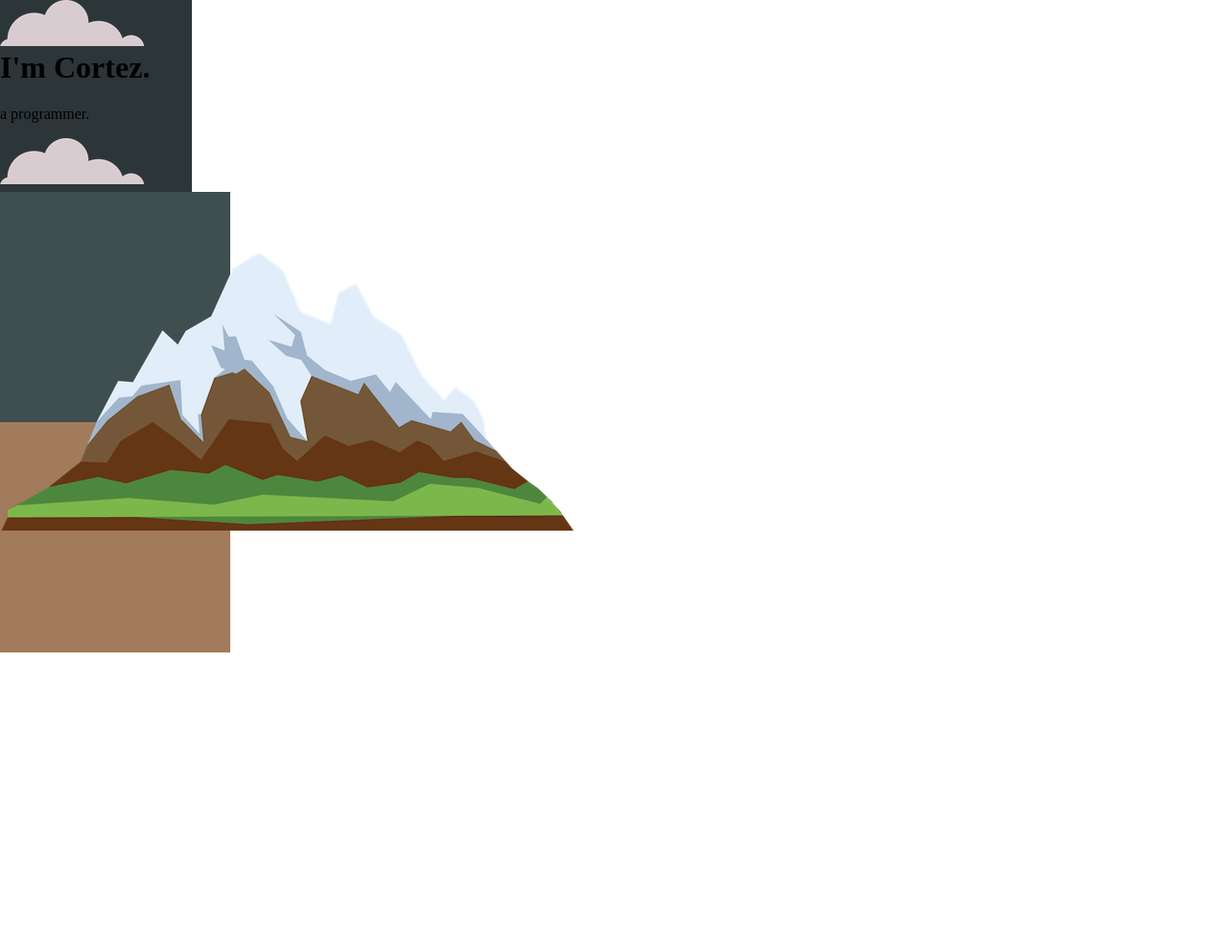
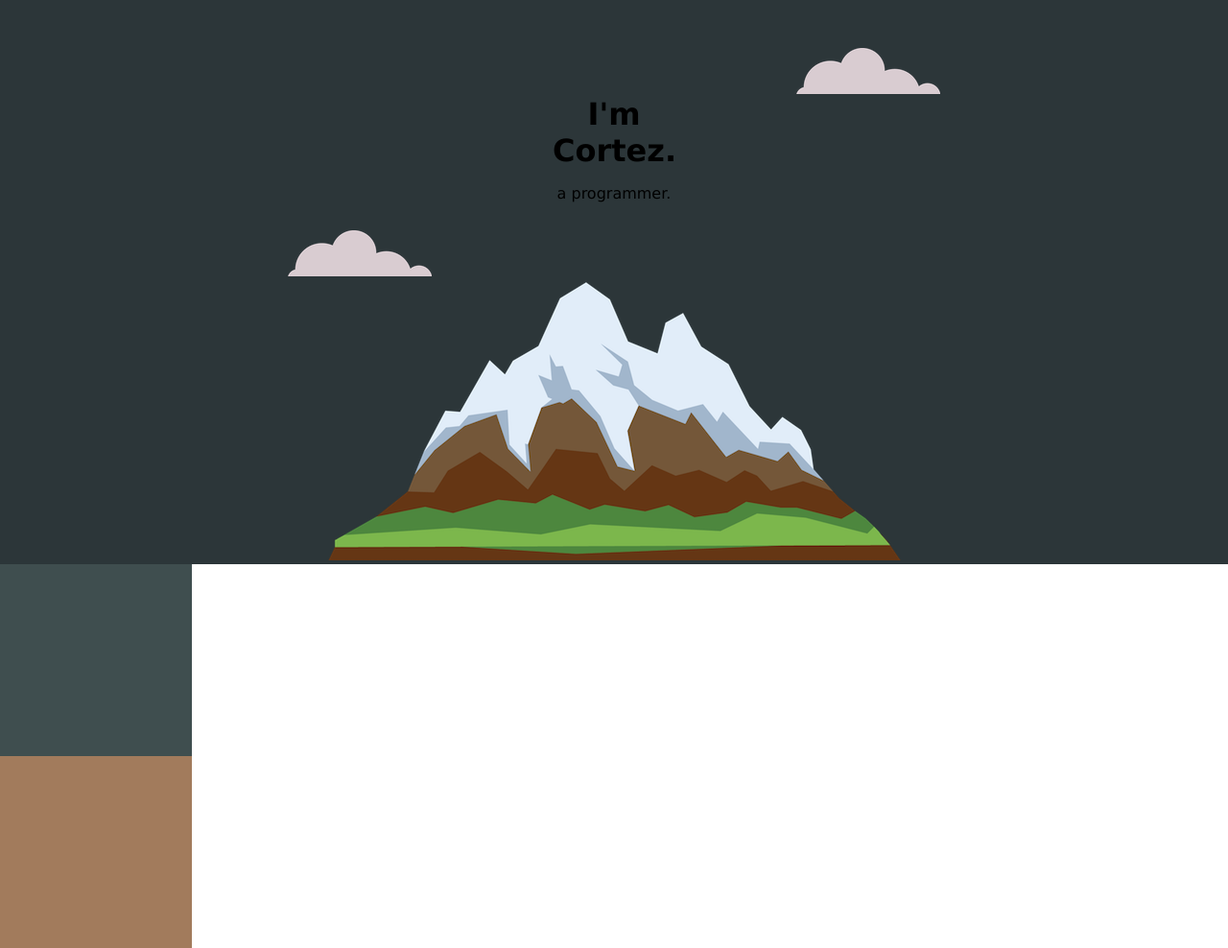
Before and after one commit to CPresha1/Web-Dev, a plain HTML site: page CSS - My Site/index.html in a window 1280 px wide. Shown: the whole page at 96% size. Before the commit the page ends 800 px from the top, so only its background shows below. Drawn offline with Linux system fonts and the light colour scheme.

Commit message:
Fonts and positioning

```diff
--- a/CSS - My Site/css/styles.css
+++ b/CSS - My Site/css/styles.css
@@ -1,32 +1,40 @@
 body {
     margin: 0;
+    text-align: center;
+    font-family: verdana, sans-serif;
 }
 
 h1 {
-    margin-top: 0;
-}
-
-div {
-    background-color: #2C3639;
-    display: block;
-
+    width: 10%;
+    margin: 0 auto 0 auto;
 }
 
 .top-container {
-    height: 200px;
-    width: 200px;
+    background-color: #2C3639;
+    position: relative;
+    padding-top: 100px;
 }
 
 .middle-container {
     height: 200px;
     width: 200px;
-    padding: 20px;
     background-color: #3F4E4F;
 }
 
 .bottom-container {
     height: 200px;
     width: 200px;
-    padding: 20px;
     background-color: #A27B5C;
 }
+
+.top-cloud{
+    position: absolute;
+    right: 300px;
+    top: 50px;
+}
+
+.bottom-cloud {
+    position: absolute;
+    left: 300px;
+    bottom: 300px;;
+}
--- a/CSS - My Site/index.html
+++ b/CSS - My Site/index.html
@@ -10,10 +10,10 @@
     </head>
     <body>
         <div class = "top-container">
-            <img src="images/cloud.png" alt="cloud-img">
+            <img class = "top-cloud" src="images/cloud.png" alt="cloud-img">
             <h1>I'm Cortez.</h1>
             <p>a programmer.</p>
-            <img src="images/cloud.png" alt="cloud-img">
+            <img class = "bottom-cloud" src="images/cloud.png" alt="cloud-img">
             <img src="images/mountain.png" alt="mountain-img">
         </div>
         <div class = "middle-container">
```
